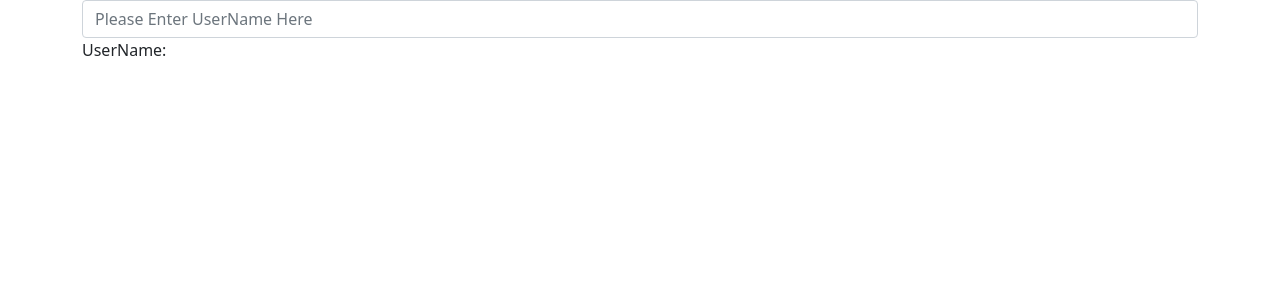
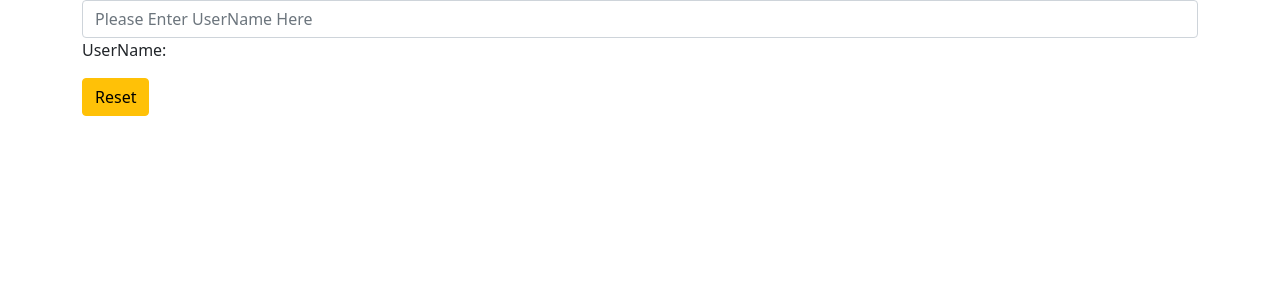
Before and after one commit to NakibBracu/angular-practise, an Angular app in the folder BindingExercise/bindingExamples/: page / in a window 1280 px wide. Shown: the top 300 px of the page. Built offline with nearby package versions, Linux system fonts and the light colour scheme.

Commit message:
Reset Button Added!

```diff
--- a/BindingExercise/bindingExamples/src/app/app.component.html
+++ b/BindingExercise/bindingExamples/src/app/app.component.html
@@ -1,4 +1,5 @@
 <div class="container">
   <input type="text" class="form-control" placeholder="Please Enter UserName Here" [(ngModel)]="username">
   <p>UserName: {{username}}</p>
+  <input type="button" class="btn btn-warning" value="Reset">
 </div>
```
